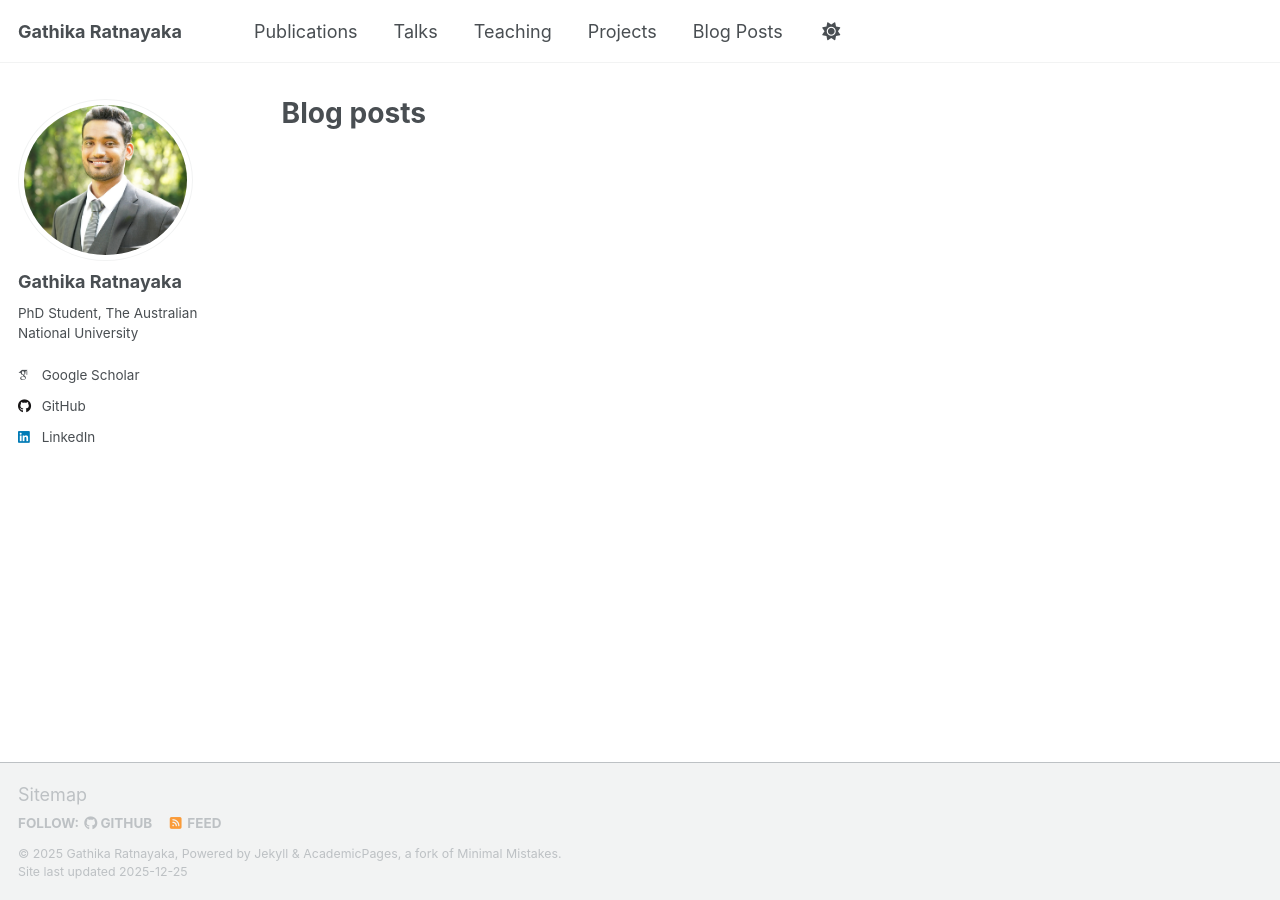
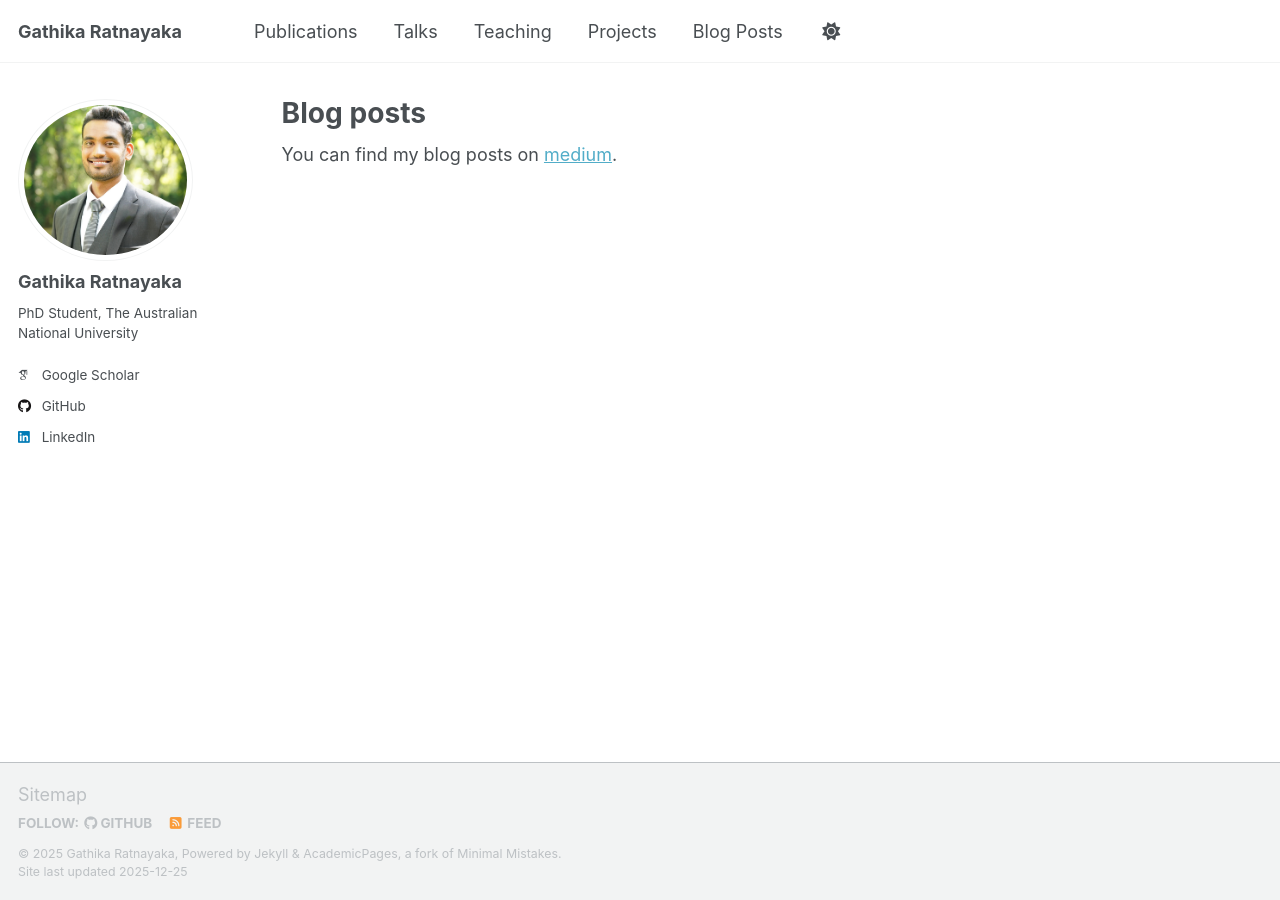
Before and after one commit to Gathika94/gathika94.github.io, a Jekyll site: the page built from _pages/year-archive.html, in a window 1280 px wide. Built offline with Jekyll 4.4.1, drawn with Linux system fonts in a browser that asks for light colours; some web fonts are replaced; a script that is not in the unit is left out.

Commit message:
modifications

```diff
--- a/_pages/year-archive.html
+++ b/_pages/year-archive.html
@@ -7,13 +7,7 @@ redirect_from:
   - /wordpress/blog-posts/
 ---
 
+<div class="wordwrap">You can find my blog posts on <a href="https://gathikaapoorwa.medium.com/">medium</a>.</div>
+
+
 {% include base_path %}
-{% capture written_year %}'None'{% endcapture %}
-{% for post in site.posts %}
-  {% capture year %}{{ post.date | date: '%Y' }}{% endcapture %}
-  {% if year != written_year %}
-    <h2 id="{{ year | slugify }}" class="archive__subtitle">{{ year }}</h2>
-    {% capture written_year %}{{ year }}{% endcapture %}
-  {% endif %}
-  {% include archive-single.html %}
-{% endfor %}
```
